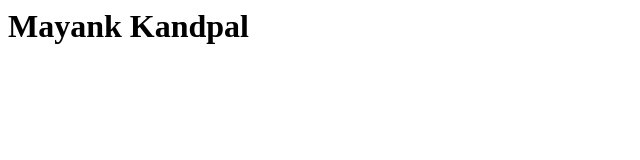
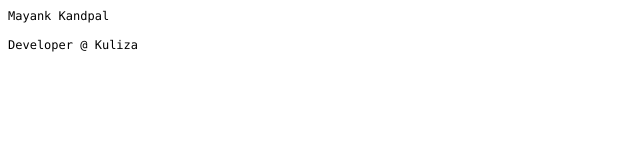
Before and after one commit to mayankk4/mayankk4.github.com, a plain HTML site: page index.html in a window 1280 px wide. Shown: the whole page, without its empty margins (0-640 px from the left). Drawn offline with Linux system fonts and the light colour scheme.

Commit message:
Update index.html

```diff
--- a/index.html
+++ b/index.html
@@ -1,10 +1,25 @@
 <html>
 
 <head>
+<style>
+p {
+    font-family: Monaco,Menlo,"Bitstream Vera Sans Mono","DejaVu Sans Mono","Courier New",monospace;
+    font-size: 12px;
+}
+
+body {
+    font: 13.34px/1.4 helvetica,arial,freesans,clean,sans-serif;
+}
+
+html, body {
+    color: black;
+}
+</style>
 </head>
 
 <body>
-	<h1> Mayank Kandpal</h1>
+	<p> Mayank Kandpal</p>
+	<p> Developer @ Kuliza </p>
 </body>
 
 </html>
```
